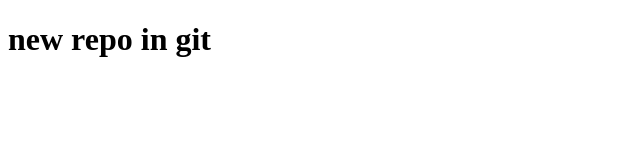
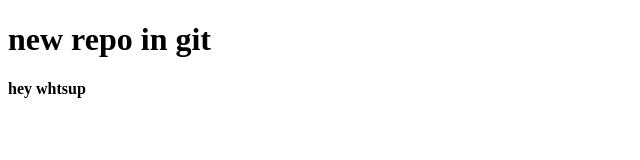
Before and after one commit to Asadsheblu/new-repo, a plain HTML site: page index.html in a window 1280 px wide. Shown: the whole page, without its empty margins (0-640 px from the left). Drawn offline with Linux system fonts and the light colour scheme.

Commit message:
h4-change

```diff
--- a/index.html
+++ b/index.html
@@ -10,6 +10,7 @@
 
 <body>
     <h1>new repo in git</h1>
+    <h4>hey whtsup</h4>
 </body>
 
 </html>
```
